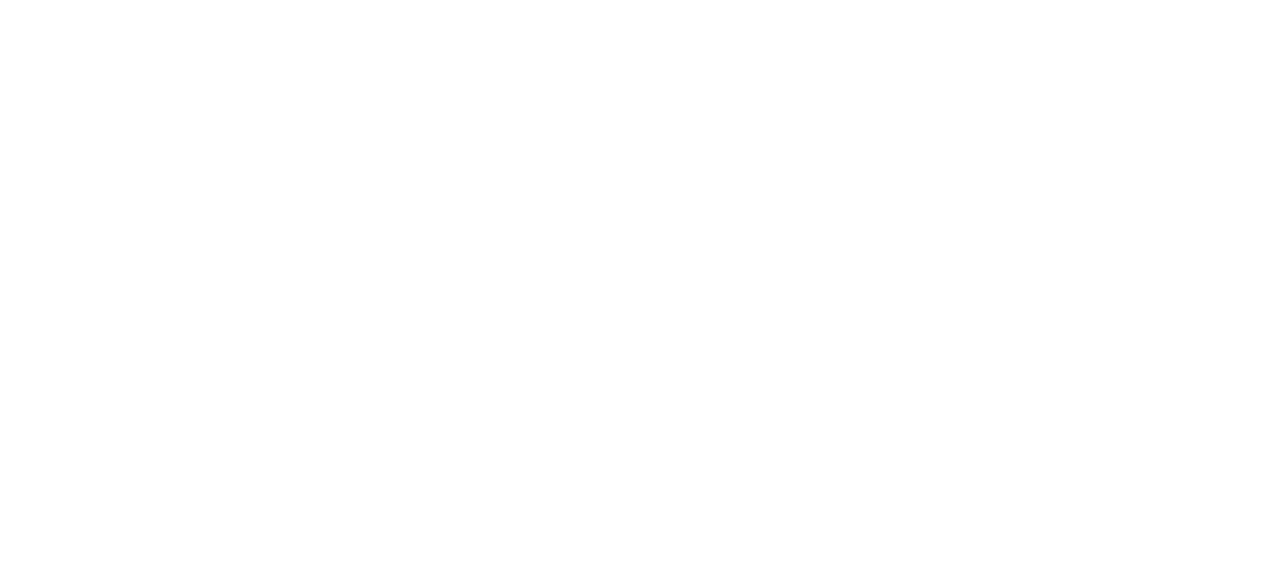
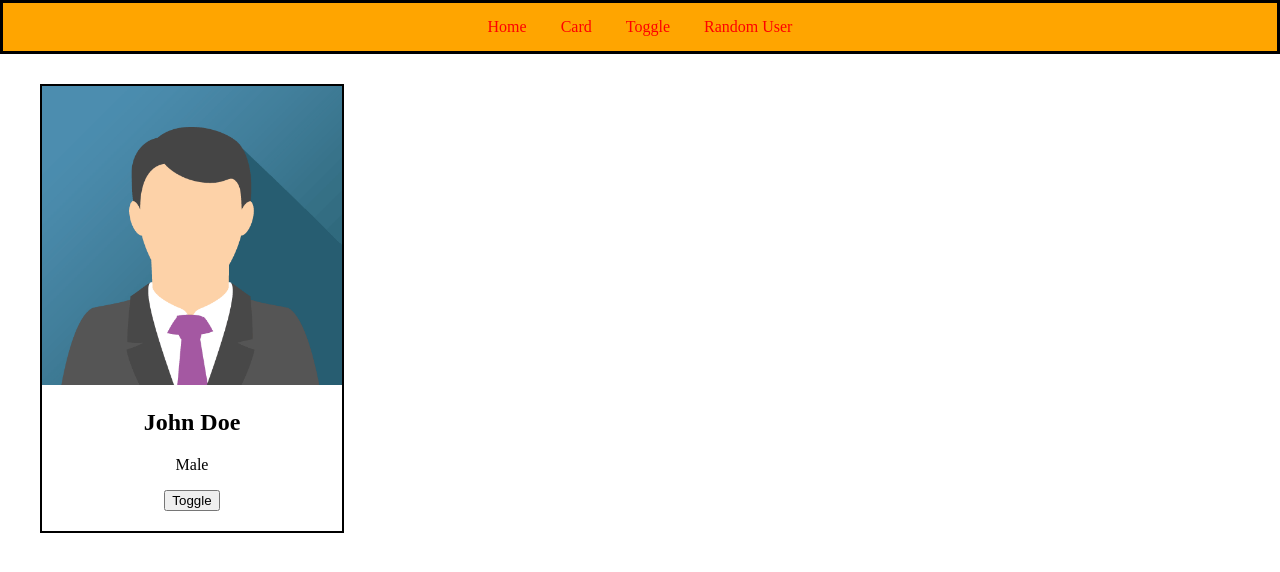
Before and after one commit to sainandhinigundu/autosuggest, a website: page frontend/pages/toggle.html in a window 1280 px wide. Drawn offline with Linux system fonts and the light colour scheme.

Commit message:
created toggle

```diff
--- a/frontend/css/index.css
+++ b/frontend/css/index.css
@@ -51,3 +51,7 @@
 .card img{
     width: 100%;
 }
+
+.card button{
+    margin-bottom: 20px;
+}
--- /dev/null
+++ b/frontend/js/toggle.js
@@ -0,0 +1,33 @@
+var users = [
+    {
+        "name" : "John doe",
+        "gender" : "Male",
+        "image" : "/images/john.png"
+    },
+    {
+        "name" : "Jane doe",
+        "gender" : "Female",
+        "image" : "/images/jane_doe.png"
+    }
+]
+
+var curId = 0;
+
+function toggle(){
+    //toggle curId from 0 -> 1 & 1 -> 0
+    curId=(curId + 1) % 2;
+
+    /*toggle the rendered user details*/
+
+    //image
+    var user = users[curId]
+    document.getElementById("user-img").src=user.image;
+
+    //to do : update for name and gender
+
+    //name
+    document.getElementById("user-name").innerText=user.name;
+
+    //gender
+    document.getElementById("user-gender").innerText=user.gender;
+}
--- a/frontend/pages/toggle.html
+++ b/frontend/pages/toggle.html
@@ -0,0 +1,25 @@
+<!DOCTYPE html>
+<html lang="en">
+<head>
+    <meta charset="UTF-8">
+    <meta name="viewport" content="width=device-width, initial-scale=1.0">
+    <title>Auto Suggest</title>
+    <link rel="stylesheet" href="../css/index.css">
+</head>
+<body>
+    <div class="navbar">
+        <a href="/">Home</a>
+        <a href ="./card.html">Card</a>
+        <a href="./toggle.html">Toggle</a>
+        <a href="">Random User</a>
+    </div>
+    <div class="card">
+        <img id="user-img" src="../images/john.png" alt="User Image">
+        <h2 id="user-name"> John Doe</h2>
+        <p id="user-gender">Male</p>
+        <button onclick="toggle()">Toggle</button>
+    </div>
+    <script src="js/index.js"></script>
+     <script src="../js/toggle.js"></script>
+</body>
+</html>
```
Also changed, not shown: frontend/index.html (+1 -1 lines), frontend/pages/card.html (+4 -4 lines), frontend/images/jane_doe.png (added).
